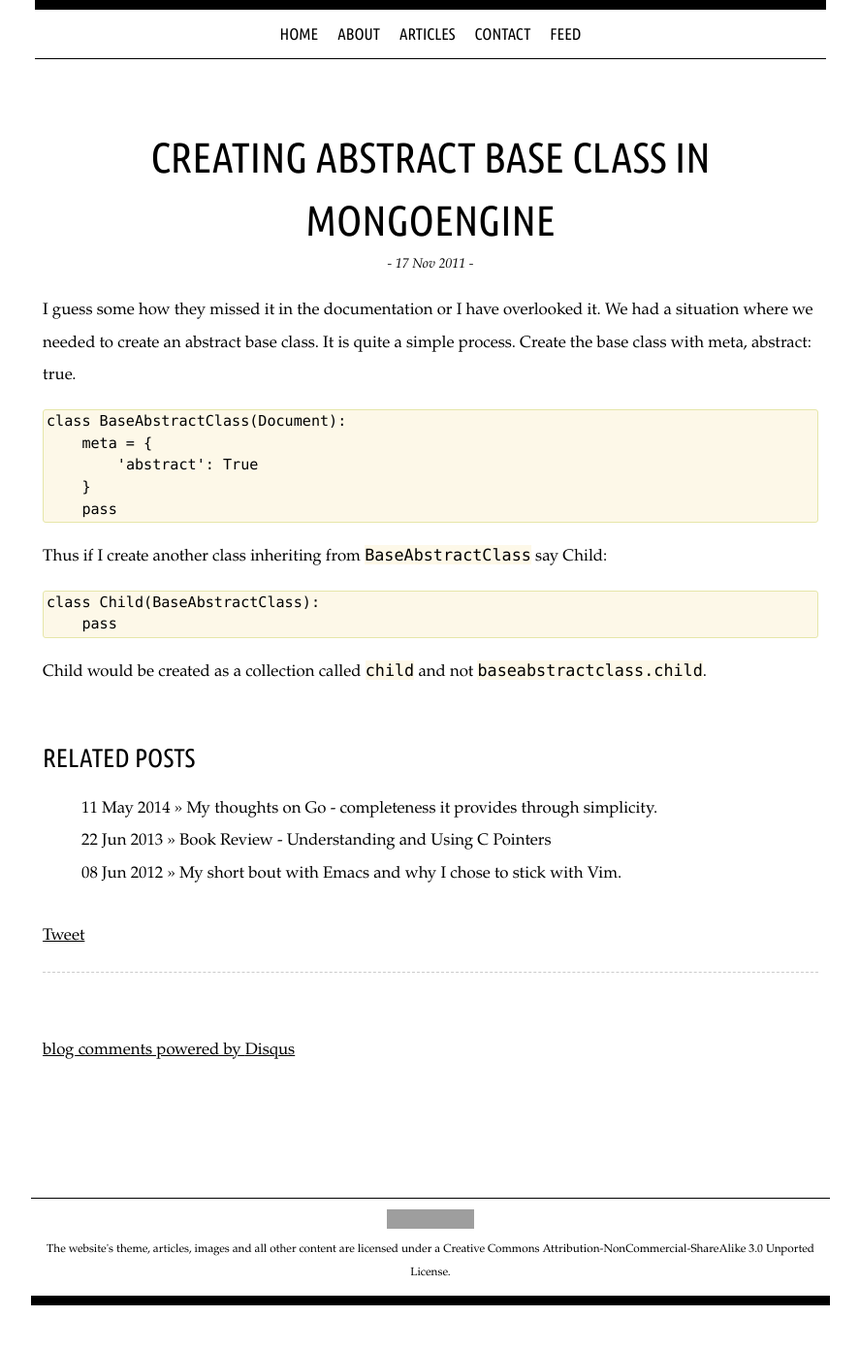
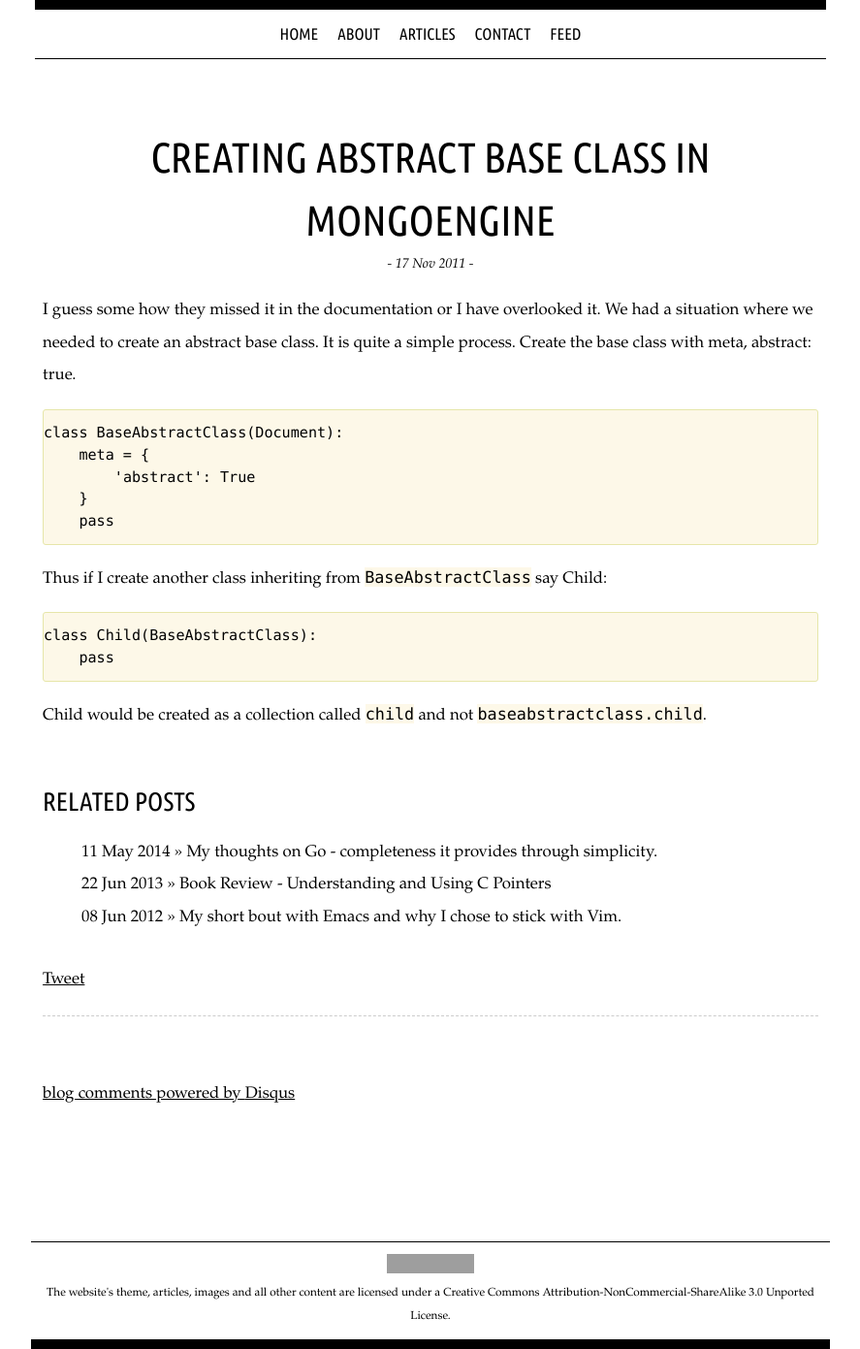
Before and after one commit to satran/satran.github.io, a Jekyll site: the page built from _posts/2011-11-17-creating-abstract-base-class-in-mongoengine.md, in a window 1280 px wide. Shown: the whole page at 97% size, without its empty margins (196-1083 px from the left). Built offline with Jekyll 4.4.1, drawn with Linux system fonts in a browser that asks for light colours; some web fonts are replaced; comment, search, counter and statistics services are not loaded; before the commit the page ends 1346 px from its top, so only the background shows below that; grey boxes are pictures that could not be loaded.

Commit message:
Minor tweak in padding of pre tags.

```diff
--- a/css/base.css
+++ b/css/base.css
@@ -17,7 +17,7 @@ code{
 pre{
 	background: #FDF8E8;
 	border: 1px solid #E6E6A9;
-        padding: 0 3px 2px;
+        padding: 1em 0;
 	border-radius: 3px;
 	font-size: 90%;
 	line-height: 1.5;
```
